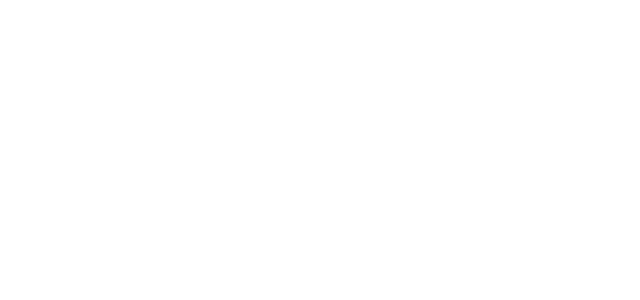
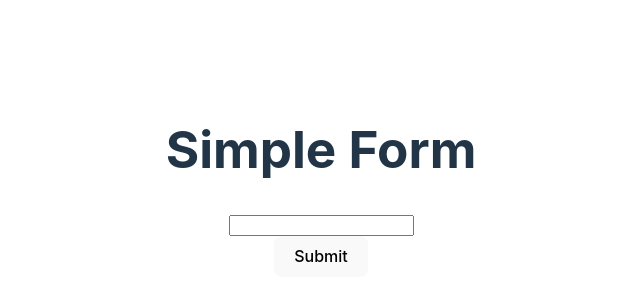
Before and after one commit to mdsabbiralmamon/myJourneyFor2024, a React (Vite) app in the folder Web_day47_DataFields/form-master/: page / in a window 1280 px wide. Shown: the part 218-518 px from the top of the page, without its empty margins (319-959 px from the left). Built offline with nearby package versions, Linux system fonts and the light colour scheme.

Commit message:
modified : added form comp to jsx

```diff
--- a/Web_day47_DataFields/form-master/src/App.jsx
+++ b/Web_day47_DataFields/form-master/src/App.jsx
@@ -1,10 +1,12 @@
 import './App.css'
+import SimpleForm from './components/SimpleForm/SimpleForm'
 
 function App() {
 
   return (
     <>
-
+        <h1>Simple Form</h1>
+        <SimpleForm></SimpleForm>
     </>
   )
 }
```
